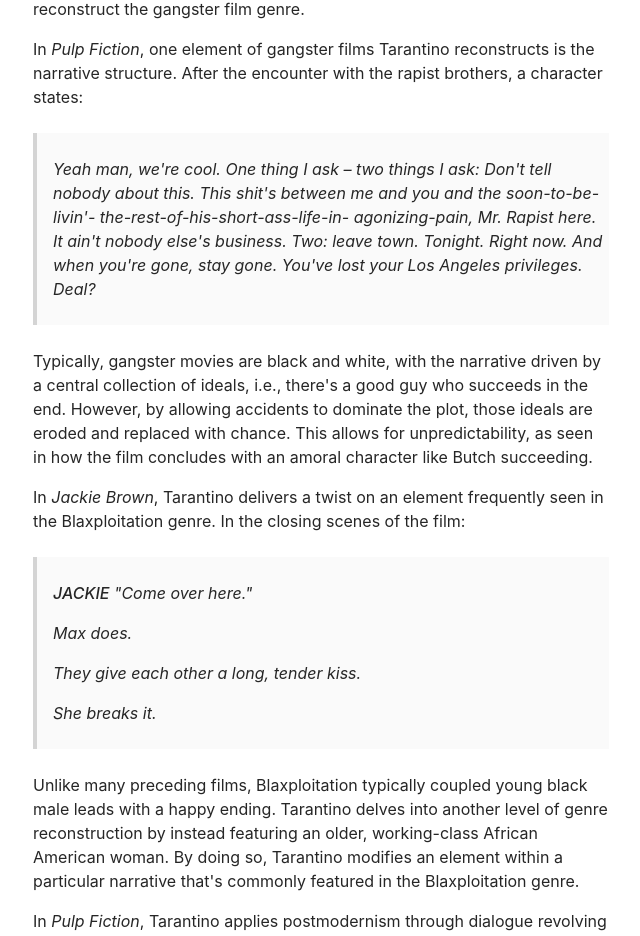
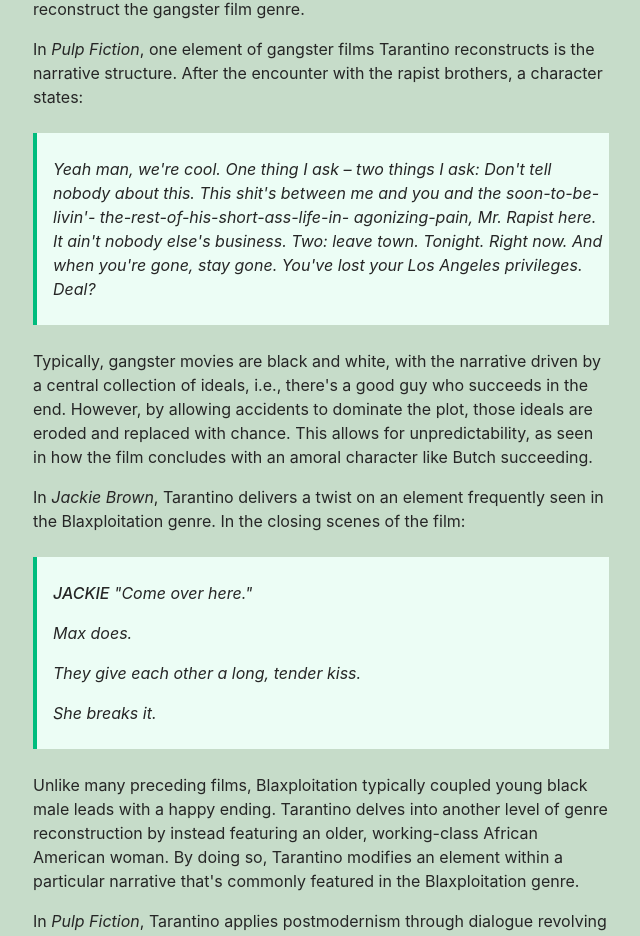
Before and after one commit to lekandigital/nextjs-blog, a Next.js app: page /essays/1 in a window 1280 px wide. Shown: the part 1216-2152 px from the top of the page, without its empty margins (319-959 px from the left). Built offline with nearby package versions, Linux system fonts and the light colour scheme.

Commit message:
update colors

```diff
--- a/app/global.css
+++ b/app/global.css
@@ -151,7 +151,7 @@
 }
 
 .prose blockquote {
-  @apply border-l-4 border-neutral-300 dark:border-neutral-700 pl-4 italic text-neutral-700 dark:text-neutral-300 bg-neutral-50 dark:bg-neutral-900 my-6 py-2;
+  @apply border-l-4 border-emerald-500 dark:border-gray-400 pl-4 italic text-emerald-950 dark:text-gray-100 bg-emerald-50 dark:bg-gray-800 my-6 py-2;
 }
 
 .katex-display {
--- a/app/layout.tsx
+++ b/app/layout.tsx
@@ -48,7 +48,7 @@
     <html
       lang="en"
       className={cx(
-        'text-black bg-white dark:text-white dark:bg-black',
+        'text-black bg-[#c6dcc9] dark:text-white dark:bg-black',
         GeistSans.variable,
         GeistMono.variable
       )}
```
